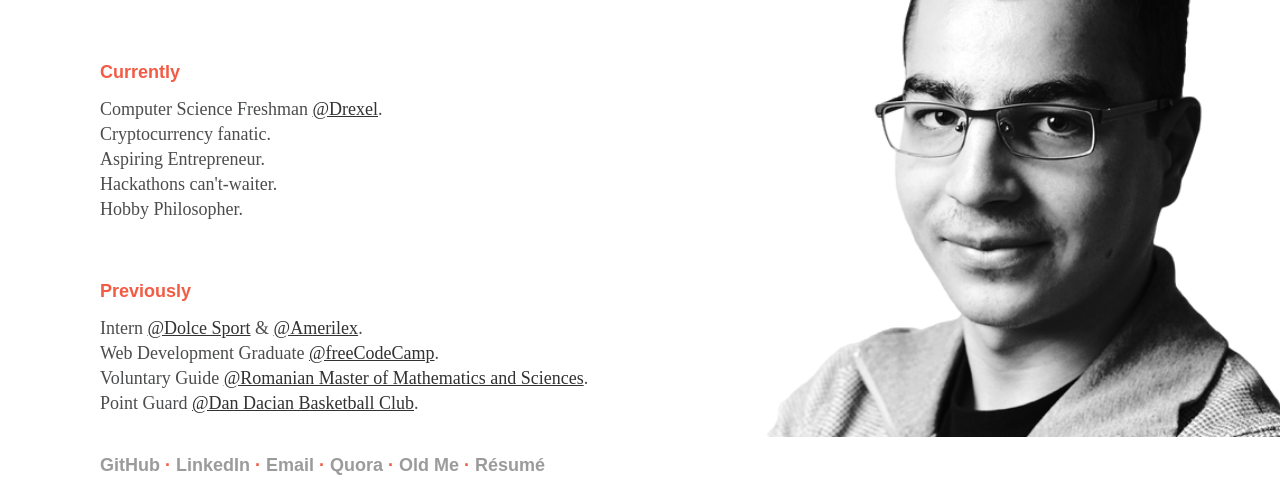
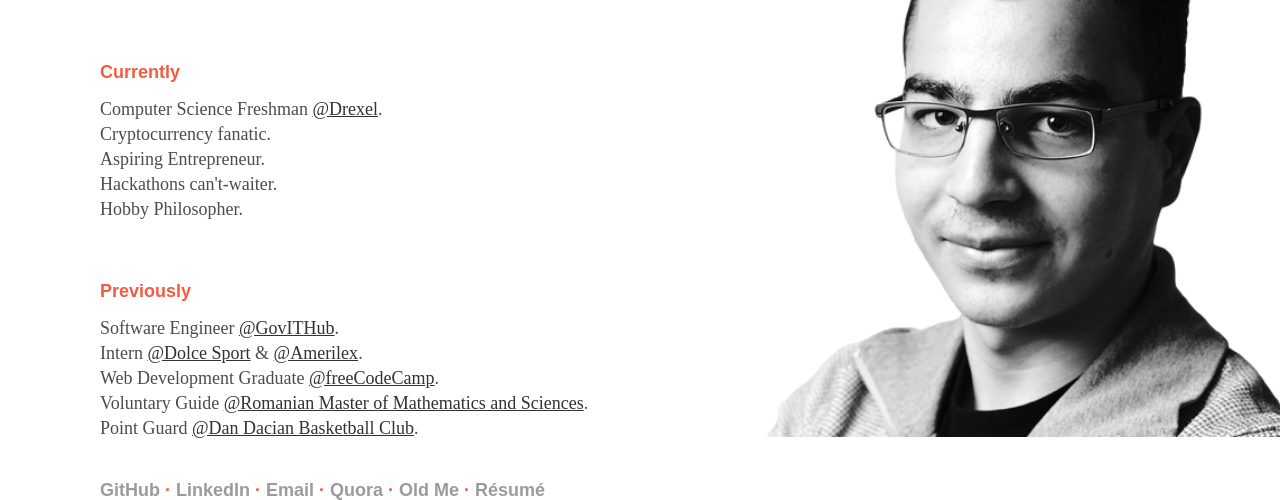
Before and after one commit to MariusGarbea/MariusGarbea.github.io, a plain HTML site: page index.html in a window 1280 px wide. Shown: the part 363-863 px from the top of the page. Before the commit the page ends 838 px from the top, so only its background shows below. Drawn offline with Linux system fonts and the light colour scheme; a web font is replaced by a local one.

Commit message:
added past position

```diff
--- a/index.html
+++ b/index.html
@@ -205,6 +205,7 @@
 			<div id="previously">
 				<h2>Previously</h2>
 				<ul>
+					<li>Software Engineer <a href="http://ithub.gov.ro/" target="_blank">@GovITHub</a>.</li>
 					<li>Intern <a href="https://www.dolce-sport.ro" target="_blank">@Dolce Sport</a> & <a href="http://www.amerilex.ro" target="_blank">@Amerilex</a>.</li>
           <li>Web Development Graduate <a href="https://www.freecodecamp.com" target="_blank">@freeCodeCamp</a>.</li>
 					<li>Voluntary Guide <a href="https://en.wikipedia.org/wiki/Romanian_Master_of_Mathematics_and_Sciences" target="_blank">@Romanian Master of Mathematics and Sciences</a>.</li>
```
Lines whose indentation alone changed are shown as unchanged.
